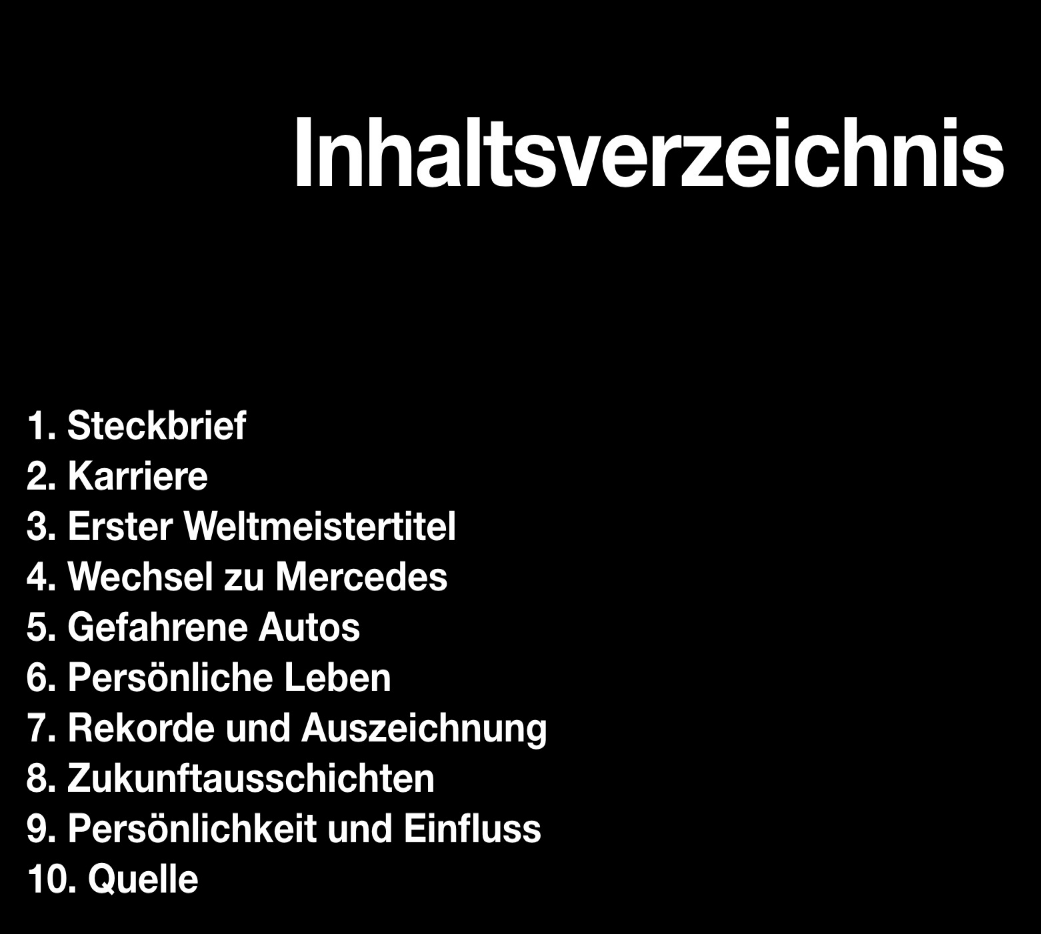
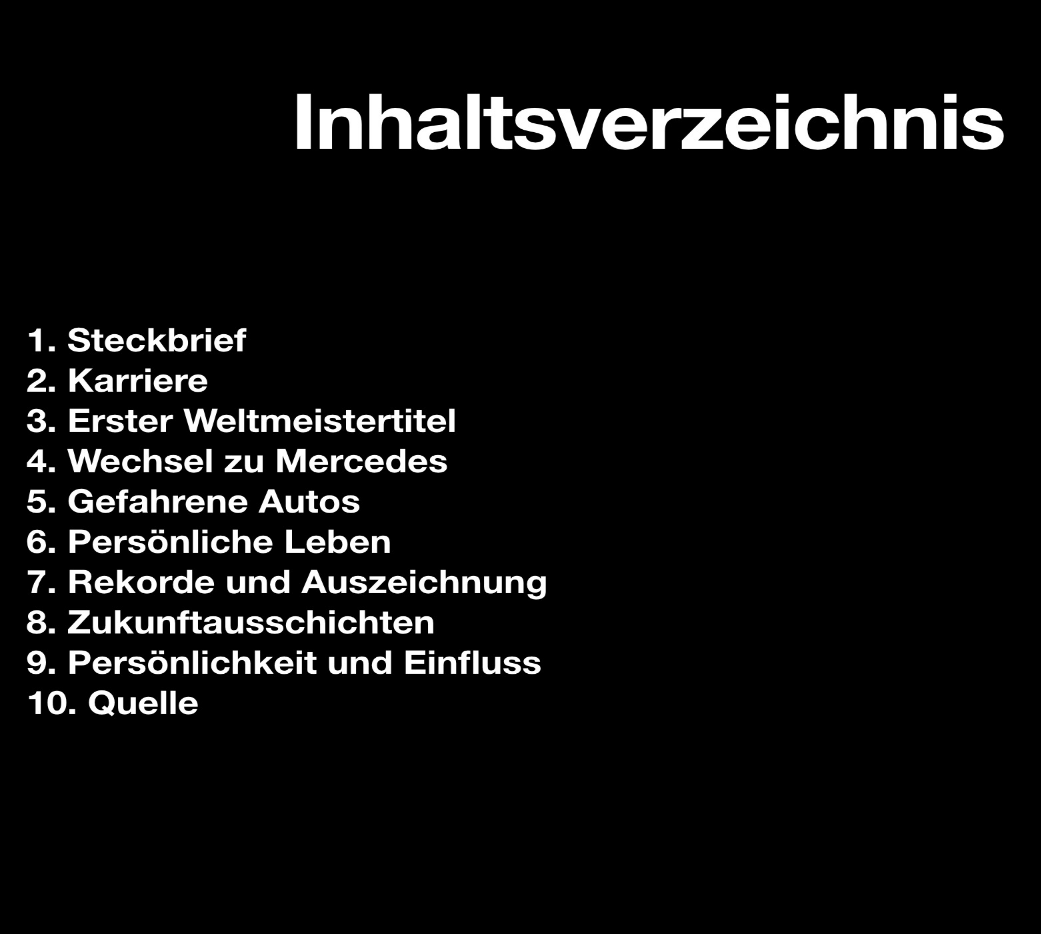
Before and after one commit to SmartFuchs/Pransantattion, a plain HTML site: page index.html in a window 1280 px wide. Shown: the whole page, without its empty margins (0-1041 px from the left). Drawn offline with Linux system fonts and the light colour scheme.

Commit message:
Update style.css

```diff
--- a/style.css
+++ b/style.css
@@ -18,7 +18,7 @@ background-color: black;
 
     width: 100vw;
     height: 100vh;
-    margin: 100px auto;
+    margin: 80px auto;
 
     background-color: black;
     border-radius: 0px;
@@ -28,7 +28,7 @@ background-color: black;
     display: flex;
     position: absolute;
     width: 100vw;
-    height: 100vh;
+    height: 80vh;
     transition:
     all 1s;
     overflow: hidden;
@@ -42,7 +42,7 @@ background-color: black;
 }
 .item img{
     width: 100vw;
-    height: 100vh;
+    height: 80vh;
     border-radius: 0px;
 
 }
```
